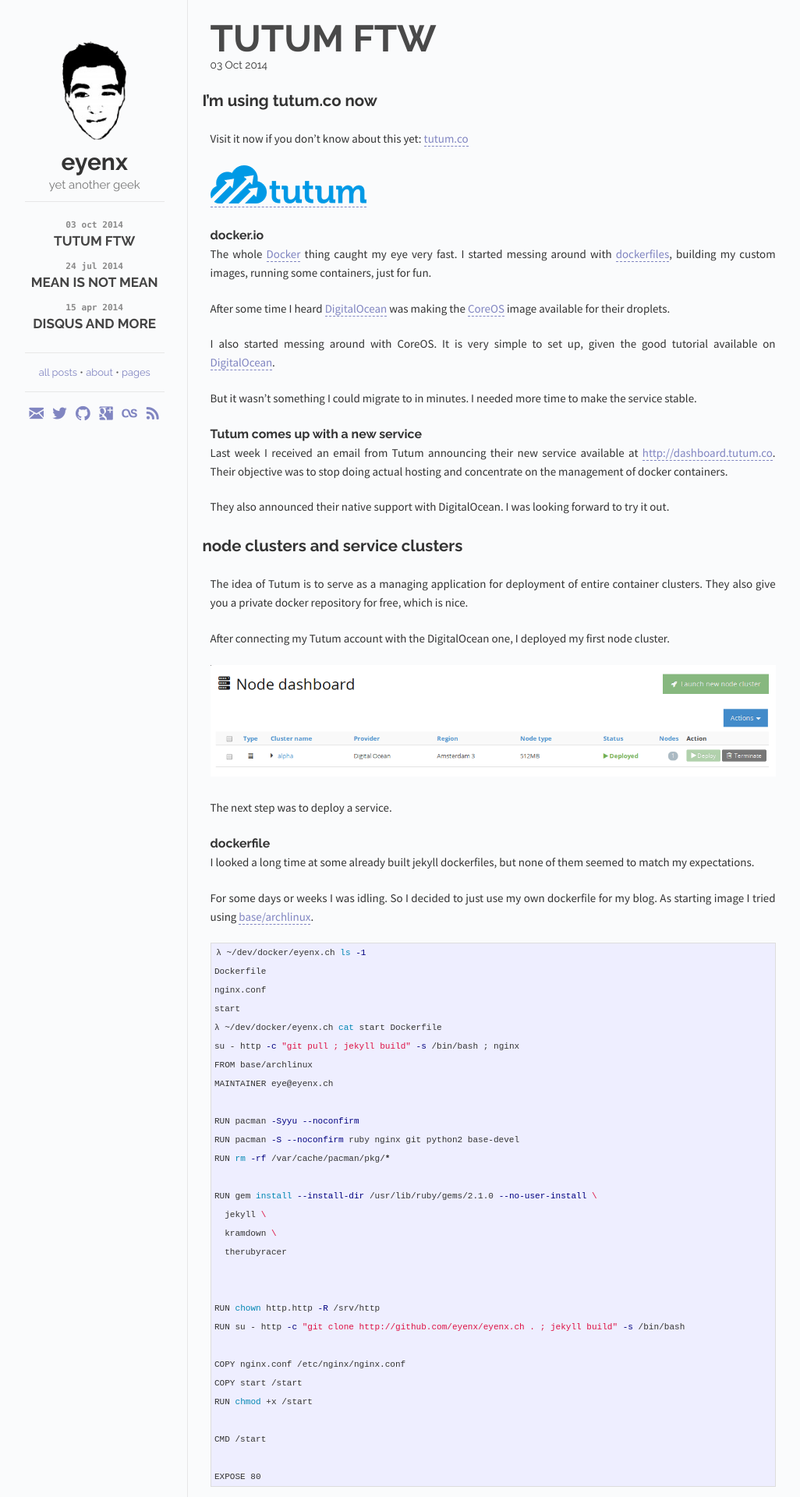
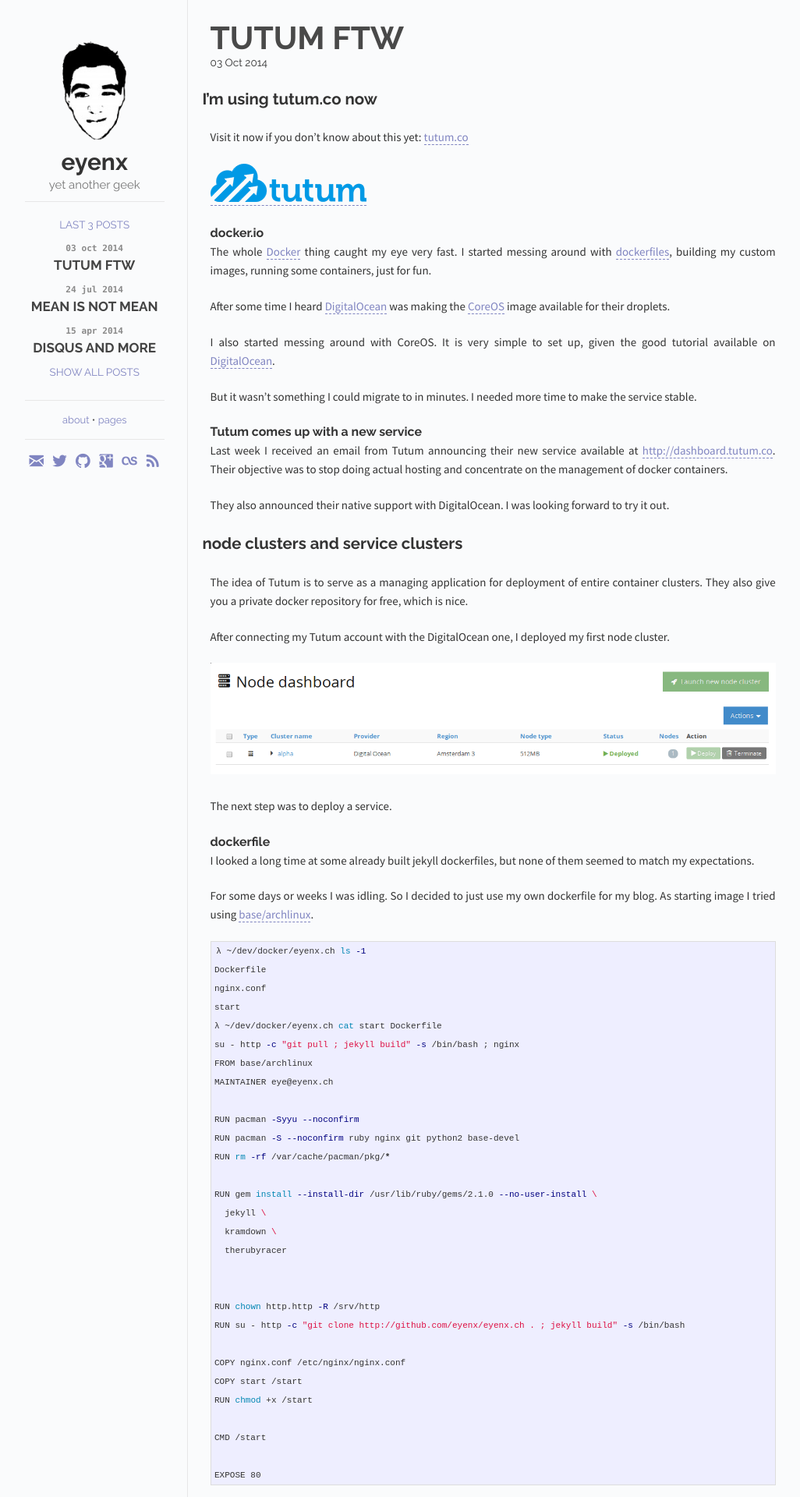
Before and after one commit to eyenx/blog, a Jekyll site: the page built from index.html, in a window 1280 px wide. Shown: the top 1920 px of the page at 78% size, without its empty margins (118-1144 px from the left). Built offline with Jekyll 4.4.1, drawn with Linux system fonts in a browser that asks for light colours; comment, search, counter and statistics services are not loaded.

Commit message:
new navigation

```diff
--- a/_includes/default.html
+++ b/_includes/default.html
@@ -36,7 +36,10 @@
         </div>
         <div class="posts">
           <ul class="posts-list">
-            {% for post in site.posts limit:3 %}
+            <li class="post-link">
+                <span class="post-item" >last 3 posts</span>
+            </li>
+            {% for post in site.posts limit: 3 %}
               <li class="post-link">
                 <a class="post-title" href="{{ post.url }}">
                   <span class="post-date">{{ post.date | date_to_string }}</span>
@@ -44,13 +47,15 @@
                 </a>
               </li>
             {% endfor %}
+            <li class="post-link">
+                <a href="/posts"><span class="post-item">show all posts</span></a>
+            </li>
           </ul>
         </div>
-        <div class="nav">
-            <a href="{{ BASE_PATH }}/posts" class="footer-link">all posts</a> <span class="separator">&bull;</span>
-            <a href="{{ BASE_PATH }}/about" class="footer-link">about</a> <span class="separator">&bull;</span>
-            <a href="{{ BASE_PATH }}/pages" class="footer-link">pages</a>
-        </div>
+            <div class="nav">
+                <a href="{{ BASE_PATH }}/about" class="footer-link">about</a> <span class="separator">&bull;</span>
+                <a href="{{ BASE_PATH }}/pages" class="footer-link">pages</a>
+            </div>
         <div class="footer">
           <span id="footer-links">
             <a href="mailto:{{ site.author.email }}" class="step fi-mail size-24"></a>
--- a/assets/css/main.css
+++ b/assets/css/main.css
@@ -150,7 +150,7 @@
 #title {
   color: #494949;
   margin-bottom: 0.35em;
-  font-size: 3.5em;
+  font-size: 3em;
   text-transform: uppercase;
 }
 
@@ -252,6 +252,14 @@
   margin-bottom: 0.75em;
 }
 
+.post-item,
+.post-item a {
+  color:rgb(128,133,193);
+  font-weight:normal;
+  font-size:1.1em;
+  text-transform: uppercase;
+}
+
 .post-title {
   font-weight: 600;
   font-size: 1.4em;
```
